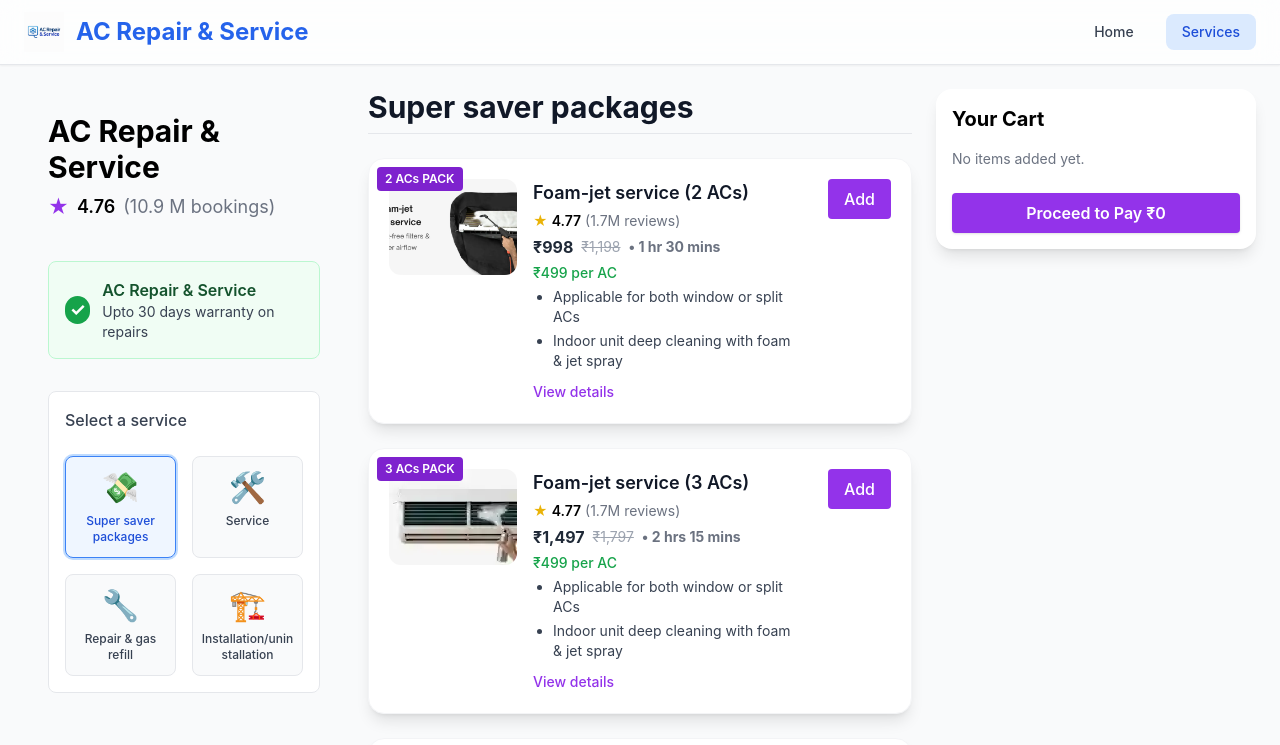
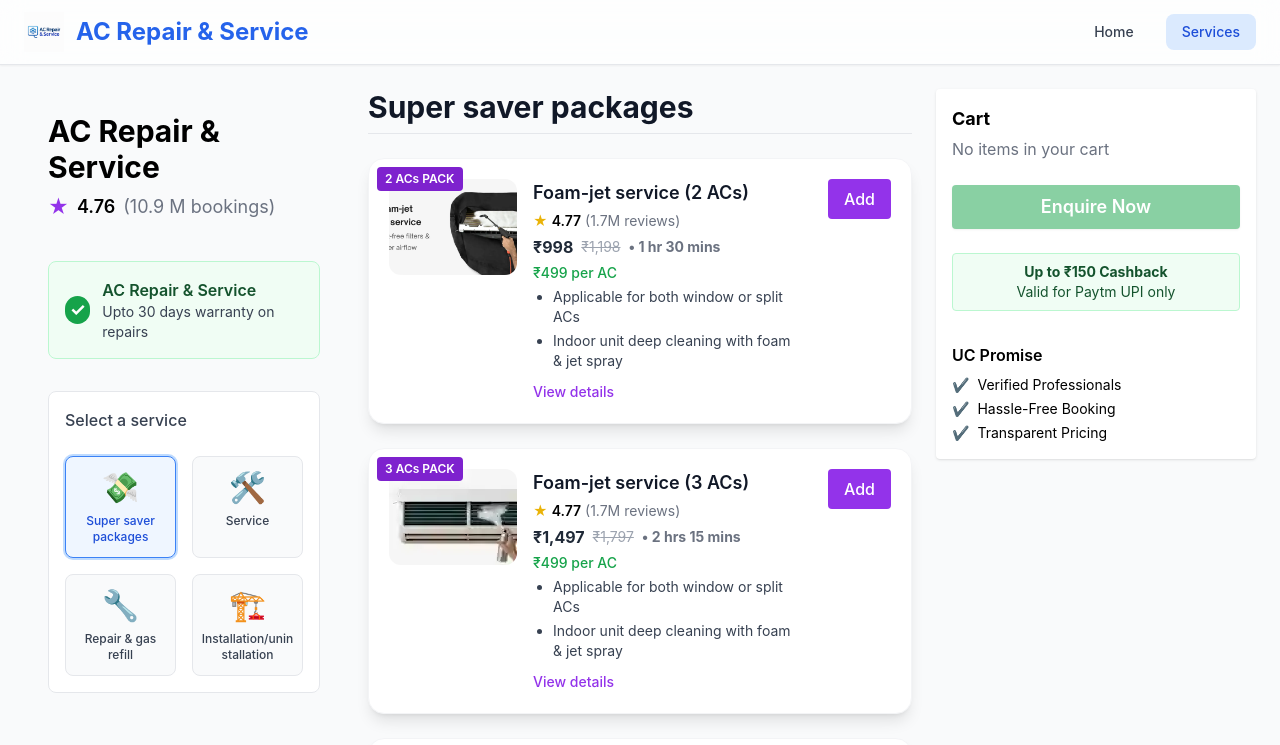
Before and after one commit to nitish35472/demoProject, a React (Create React App) app: page /services in a window 1280 px wide. Shown: the top 745 px of the page. Built offline with nearby package versions, Linux system fonts and the light colour scheme; the HTML template or start-up script is replaced by a standard one.

Commit message:
Update code

```diff
--- a/src/ServicesPage.js
+++ b/src/ServicesPage.js
@@ -106,52 +106,77 @@
     );
 }
 
-function CartSidebar({ cart, onAdd, onViewCart }) {
+function CartSidebarInternal({ cart, onAdd, onViewCart }) {
     const total = cart.reduce((sum, item) => sum + item.price * item.qty, 0);
     const originalTotal = cart.reduce((sum, item) => sum + (item.originalPrice || item.price) * item.qty, 0);
     const saved = originalTotal - total;
 
+    // WhatsApp message logic
+    const waNumber = '919876543210'; // Change to your business number
+    const waMessage =
+        'Hi, I want to book the following AC services:%0A' +
+        cart.map(item => `• ${item.title} x${item.qty} (₹${item.price * item.qty})`).join('%0A') +
+        `%0A--------------------%0ATotal: ₹${total}`;
+    const waUrl = `https://wa.me/${waNumber}?text=${waMessage}`;
+
     return (
-        <aside className="w-80 bg-white rounded-2xl shadow-lg p-4 sticky top-6 self-start">
-            <h3 className="text-xl font-bold mb-4">Your Cart</h3>
+        <aside className="w-80 bg-white shadow rounded p-4 flex flex-col gap-4 sticky top-0 self-start">
+            {/* Cart Summary */}
+            <div className="mb-2">
+                <h3 className="font-bold text-lg mb-1">Cart</h3>
                 {cart.length === 0 ? (
-                <p className="text-gray-500 text-sm">No items added yet.</p>
+                    <div className="text-gray-500">No items in your cart</div>
                 ) : (
                     cart.map(item => (
-                    <div key={item.id} className="flex justify-between items-center mb-4">
-                        <div>
-                            <p className="text-sm font-medium text-gray-800">{item.title}</p>
-                            <p className="text-xs text-gray-500">Qty: {item.qty}</p>
-                        </div>
+                        <div key={item.id} className="flex items-center justify-between mb-2">
+                            <span>{item.title}</span>
                             <div className="flex items-center gap-2">
                                 <button
-                                className="w-6 h-6 text-purple-700 border border-purple-400 rounded hover:bg-purple-50 font-bold"
+                                    className="w-8 h-8 border border-purple-400 text-purple-700 rounded font-bold text-lg hover:bg-purple-50"
                                     onClick={() => onAdd(item, -1)}
-                            >
-                                -
-                            </button>
-                            <span className="text-sm font-semibold">{item.qty}</span>
+                                >-</button>
+                                <span className="w-8 text-center font-semibold">{item.qty}</span>
                                 <button
-                                className="w-6 h-6 text-purple-400 border border-purple-400 rounded bg-gray-100 cursor-not-allowed font-bold"
+                                    className="w-8 h-8 border border-purple-400 text-purple-400 rounded font-bold text-lg bg-gray-100 cursor-not-allowed"
                                     disabled
-                            >
-                                +
-                            </button>
+                                >+</button>
+                                <span className="ml-2 font-semibold">₹{item.price}</span>
+                                {item.originalPrice ? <span className="ml-1 line-through text-gray-400">₹{item.originalPrice}</span> : null}
                             </div>
                         </div>
                     ))
                 )}
+            </div>
+            {/* Discount Banner */}
             {saved > 0 && (
-                <div className="mt-4 p-2 text-sm bg-green-100 border border-green-200 rounded text-green-800 font-medium">
-                    🎉 You saved ₹{saved}!
+                <div className="bg-green-700 text-white rounded p-2 text-center font-medium">
+                    🎉 Congratulations! ₹{saved} saved so far!
                 </div>
             )}
-            <button
-                onClick={onViewCart}
-                className="mt-6 w-full bg-purple-600 hover:bg-purple-700 text-white font-semibold py-2 rounded shadow"
+            {/* Proceed to Pay Button */}
+            <a
+                href={cart.length === 0 ? undefined : waUrl}
+                target="_blank"
+                rel="noopener noreferrer"
+                className={`bg-green-600 text-white px-4 py-2 rounded shadow transition mb-2 text-lg font-semibold flex items-center justify-center gap-2 text-center ${cart.length === 0 ? 'opacity-50 cursor-not-allowed pointer-events-none' : 'hover:bg-green-700'}`}
+                style={{ textDecoration: 'none' }}
+                aria-disabled={cart.length === 0}
             >
-                Proceed to Pay ₹{total}
-            </button>
+                Enquire Now
+            </a>
+            {/* Cashback Offer */}
+            <div className="bg-green-50 border border-green-200 text-green-900 rounded p-2 text-center text-sm">
+                <b>Up to ₹150 Cashback</b><br />Valid for Paytm UPI only
+            </div>
+            {/* UC Promise */}
+            <div className="mt-4">
+                <h4 className="font-semibold mb-2">UC Promise</h4>
+                <ul className="space-y-1 text-sm">
+                    <li className="flex items-center gap-2"><span className="text-blue-500">✔️</span> Verified Professionals</li>
+                    <li className="flex items-center gap-2"><span className="text-blue-500">✔️</span> Hassle-Free Booking</li>
+                    <li className="flex items-center gap-2"><span className="text-blue-500">✔️</span> Transparent Pricing</li>
+                </ul>
+            </div>
         </aside>
     );
 }
@@ -270,7 +295,7 @@
                     </section>
                 ))}
             </div>
-            <CartSidebar cart={cart} onAdd={handleAdd} onViewCart={handleViewCart} />
+            <CartSidebarInternal cart={cart} onAdd={handleAdd} onViewCart={handleViewCart} />
         </main>
     );
 }
```
Lines whose indentation alone changed are shown as unchanged.
